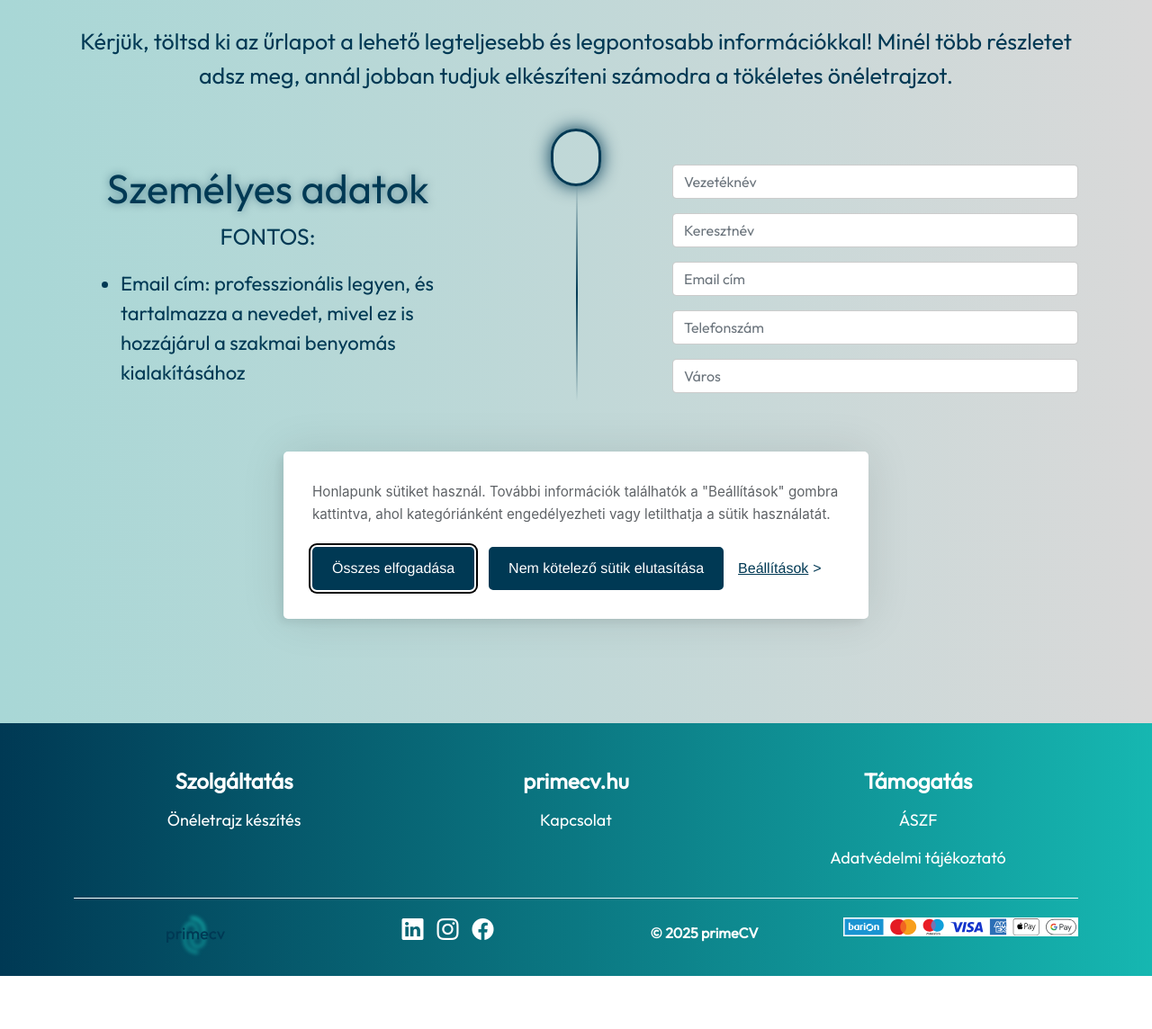
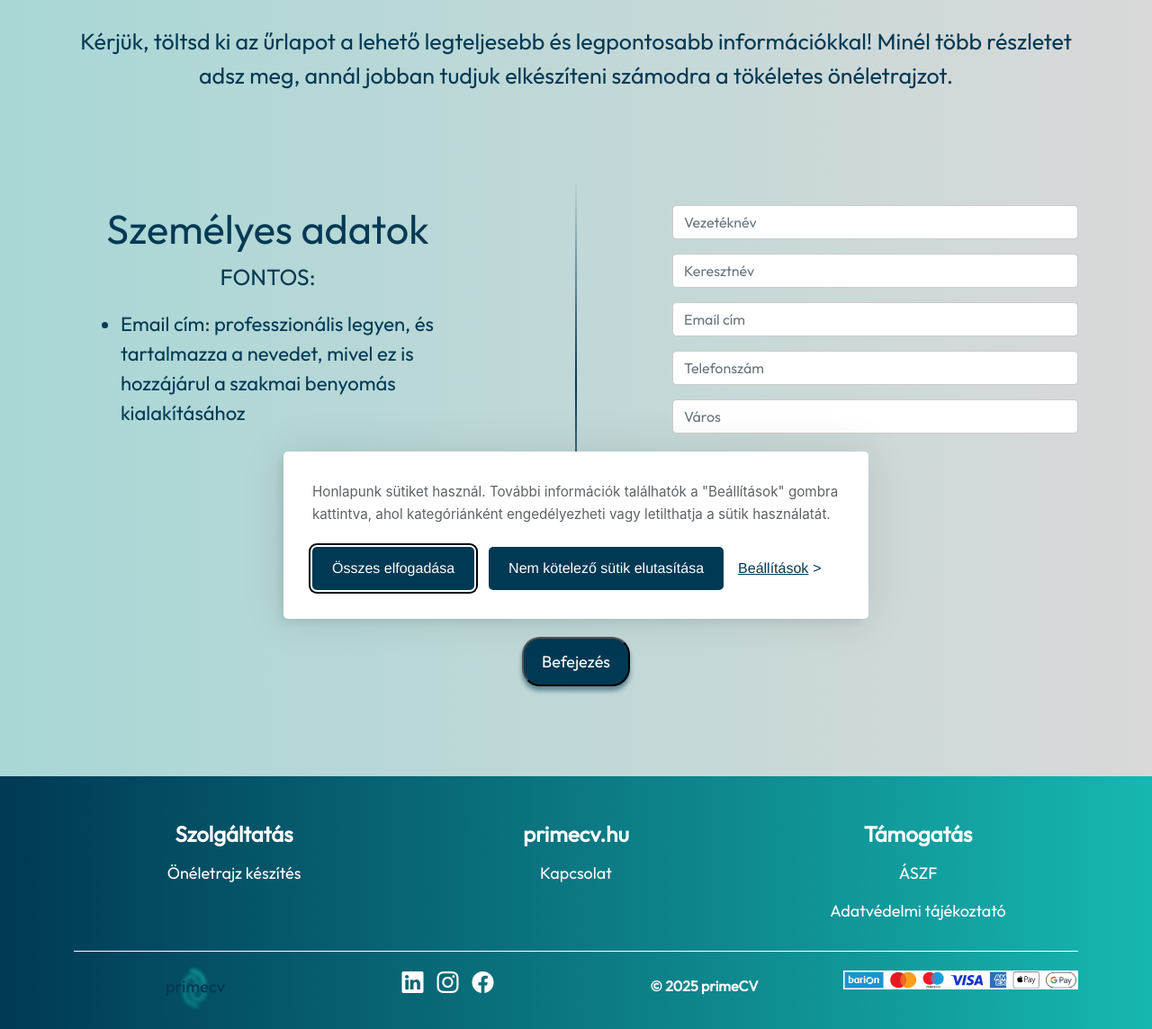
Before and after one commit to Kiralyroli/karrier, a Symfony app: template templates/data_sheet/data_sheet.html.twig in a window 1280 px wide. Shown: the part 96-1240 px from the top of the page at 90% size. Before the commit the page ends 1181 px from the top, so only its background shows below. Run offline with Twig, Linux system fonts and the light colour scheme; the template is opened without the code that fills it, so the values that code supplies are empty; style sheets or scripts are compiled from the project's sources; some libraries are stand-ins or nearby versions.

Commit message:
Elválasztó vonal számmal kiegészítése

```diff
--- a/assets/styles/data_sheet/_data_sheet.scss
+++ b/assets/styles/data_sheet/_data_sheet.scss
@@ -6,6 +6,11 @@
   .content-header {
     font-size: 25px;
     padding-bottom: 50px;
+    min-height: 170px;
+  }
+
+  .content-wrapper {
+    min-height: 460px;
   }
 
   .form-step {
@@ -29,23 +34,34 @@
     }
   }
 
+  .step-wrapper {
+    min-height: 400px;
+  }
+
   .step-number {
-    font-size: 30px;
+    position: absolute;
+    left: 50%;
+    transform: translate(-50%, -50%);
+    width: 60px;
+    height: 60px;
     border: 3px solid $base-color-dark;
-    display: inline;
-    padding: 10px 25px;
-    border-radius: 30px;
-    box-shadow: 0 0 20px $base-color-dark;
+    border-radius: 50%;
+    font-size: 24px;
+    display: flex;
+    align-items: center;
+    justify-content: center;
+    background-color: white; // vagy amit szeretnél
+    z-index: 1;
   }
 
   .vertical-line {
-    height: 80%;
-    border: 1px solid;
-    border-image: linear-gradient(to bottom, rgba(0, 0, 0, 0) 0%, $base-color-dark 50%, rgba(0, 0, 0, 0) 100%);
-    border-image-slice: 1;
-    width: 0;
-    margin-left: 50%;
-    margin-top: 8px;
+    position: absolute;
+    top: 0;
+    left: 50%;
+    transform: translateX(-50%);
+    width: 2px;
+    height: 100%;
+    background: linear-gradient(to bottom, transparent 0%, $base-color-dark 50%, transparent 100%);
   }
 
   #data-form {
--- a/templates/data_sheet/steps/1.html.twig
+++ b/templates/data_sheet/steps/1.html.twig
@@ -1,8 +1,8 @@
 <div class="content-header">Kérjük, töltsd ki az űrlapot a lehető legteljesebb és legpontosabb információkkal! Minél több részletet adsz meg, annál jobban tudjuk elkészíteni számodra a tökéletes önéletrajzot.</div>
-<div class="row justify-content-center">
+<div class="row justify-content-center content-wrapper">
     <div class="col-md-5">
         <div class="form-step">
-            <h1 class="form-title dark-text-shadow">Személyes adatok</h1>
+            <h1 class="form-title">Személyes adatok</h1>
             <p class="form-subtitle">FONTOS:</p>
             <ul class="form-notes">
                 <li>Email cím: professzionális legyen, és tartalmazza a nevedet, mivel ez is hozzájárul a szakmai benyomás kialakításához</li>
@@ -10,11 +10,11 @@
         </div>
     </div>
 
-    <div class="col-md-2">
-        <div class="step-number">
+    <div class="col-md-2 position-relative step-wrapper">
+        <div class="vertical-line"></div>
+        <div class="step-number" style="top: {{ (step - 1) * (100 / (lastStep - 1)) }}%;">
             {{ step }}
         </div>
-        <div class="vertical-line"></div>
     </div>
 
     <div class="col-md-5">
```
Also changed, not shown: templates/data_sheet/steps/10.html.twig (+5 -5 lines), templates/data_sheet/steps/11.html.twig (+5 -5 lines), templates/data_sheet/steps/12.html.twig (+5 -5 lines), templates/data_sheet/steps/2.html.twig (+5 -5 lines), templates/data_sheet/steps/3.html.twig (+5 -5 lines), templates/data_sheet/steps/4.html.twig (+5 -5 lines), templates/data_sheet/steps/5.html.twig (+5 -5 lines), templates/data_sheet/steps/6.html.twig (+5 -5 lines), templates/data_sheet/steps/7.html.twig (+5 -5 lines), templates/data_sheet/steps/8.html.twig (+5 -5 lines), templates/data_sheet/steps/9.html.twig (+5 -5 lines).
